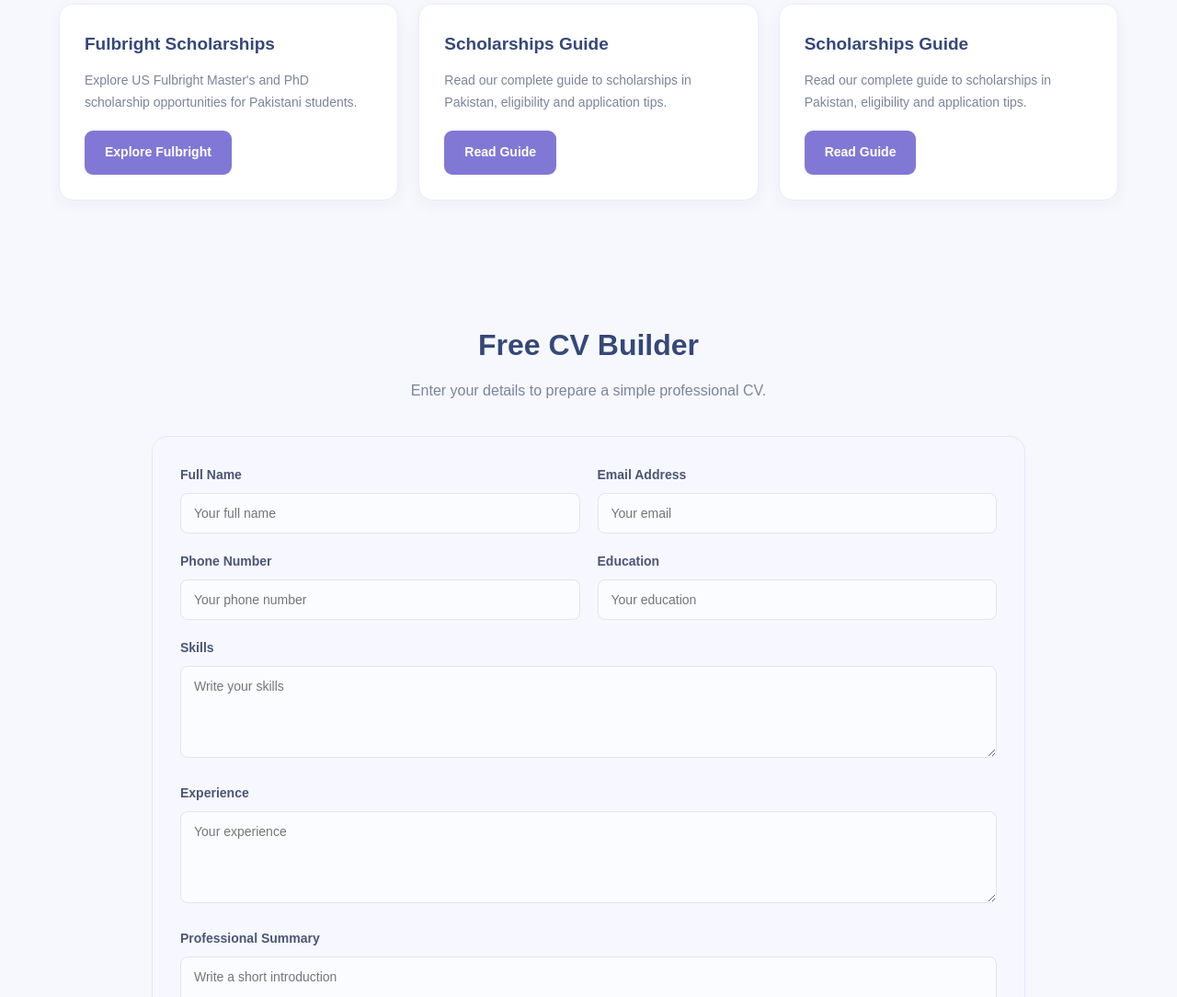
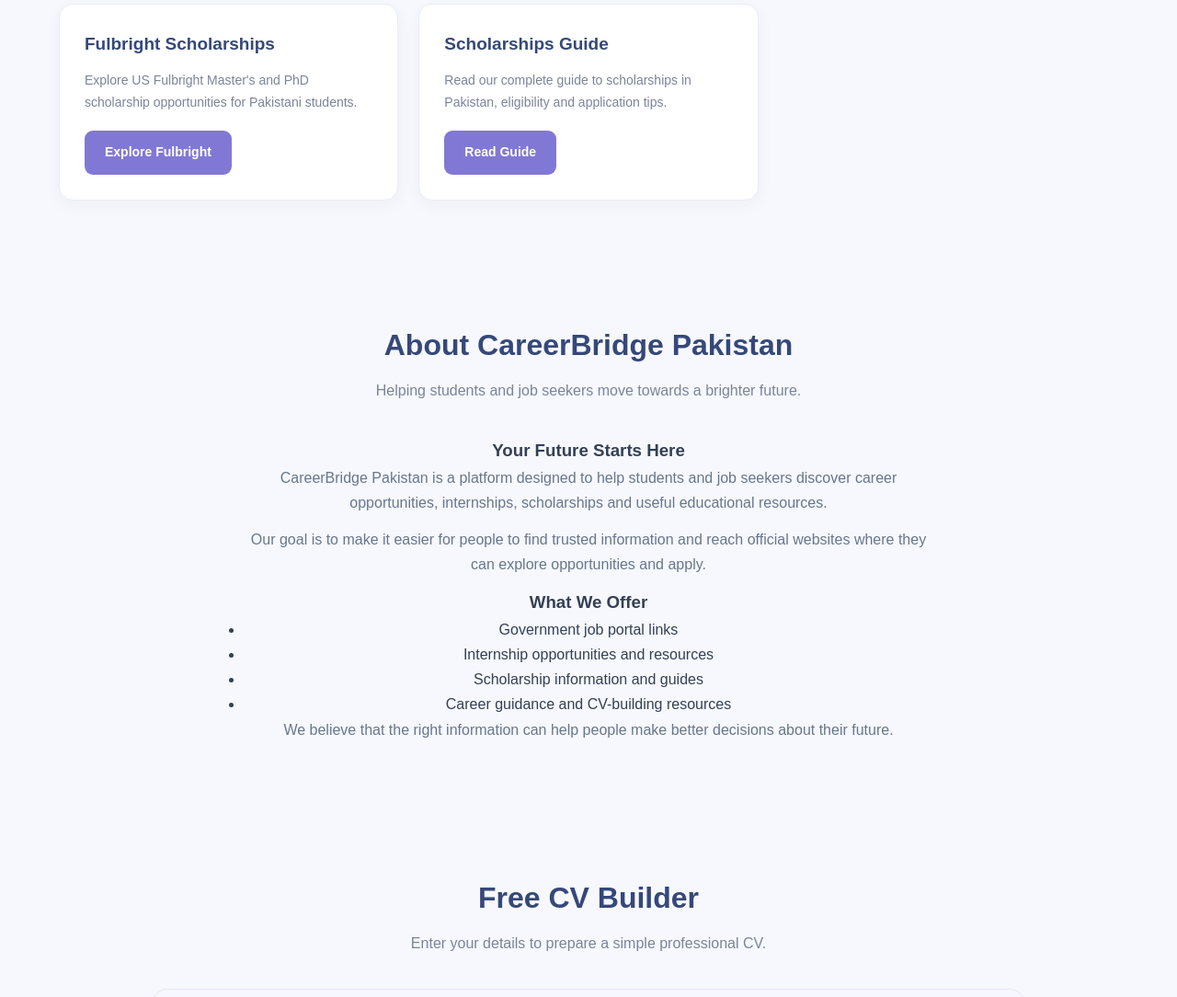
Before and after one commit to businesslover2027-maker/careerbridge-pakistan, a plain HTML site: page index.html in a window 1280 px wide. Shown: the part 3260-4344 px from the top of the page at 92% size. Drawn offline with Linux system fonts and the light colour scheme.

Commit message:
Update homepage with About Us section

```diff
--- a/index.html
+++ b/index.html
@@ -224,19 +224,55 @@
     <p>Explore US Fulbright Master's and PhD scholarship opportunities for Pakistani students.</p>
     <a href="https://usefp.org/" target="_blank" rel="noopener noreferrer" class="btn btn-primary">Explore Fulbright</a>
 </article>
-                    <article class="scholarship-card">
+
+<article class="scholarship-card">
     <h3>Scholarships Guide</h3>
     <p>Read our complete guide to scholarships in Pakistan, eligibility and application tips.</p>
     <a href="scholarships-guide.html" class="btn btn-primary">Read Guide</a>
 </article>
-                    <article class="scholarship-card">
-    <h3>Scholarships Guide</h3>
-    <p>Read our complete guide to scholarships in Pakistan, eligibility and application tips.</p>
-    <a href="scholarships-guide.html" class="btn btn-primary">Read Guide</a>
-</article>
+
                 </div>
             </div>
         </section>
+
+<!-- ABOUT US SECTION -->
+<section class="section" id="about">
+    <div class="container">
+        <div class="section-title">
+            <h2>About CareerBridge Pakistan</h2>
+            <p>Helping students and job seekers move towards a brighter future.</p>
+        </div>
+
+        <div class="about-content">
+            <h3>Your Future Starts Here</h3>
+            <p>
+                CareerBridge Pakistan is a platform designed to help
+                students and job seekers discover career opportunities,
+                internships, scholarships and useful educational resources.
+            </p>
+
+            <p>
+                Our goal is to make it easier for people to find trusted
+                information and reach official websites where they can
+                explore opportunities and apply.
+            </p>
+
+            <h3>What We Offer</h3>
+            <ul>
+                <li>Government job portal links</li>
+                <li>Internship opportunities and resources</li>
+                <li>Scholarship information and guides</li>
+                <li>Career guidance and CV-building resources</li>
+            </ul>
+
+            <p>
+                We believe that the right information can help people
+                make better decisions about their future.
+            </p>
+        </div>
+    </div>
+</section>
+
 
         <!-- CV BUILDER -->
         <section class="section" id="cv">
```
